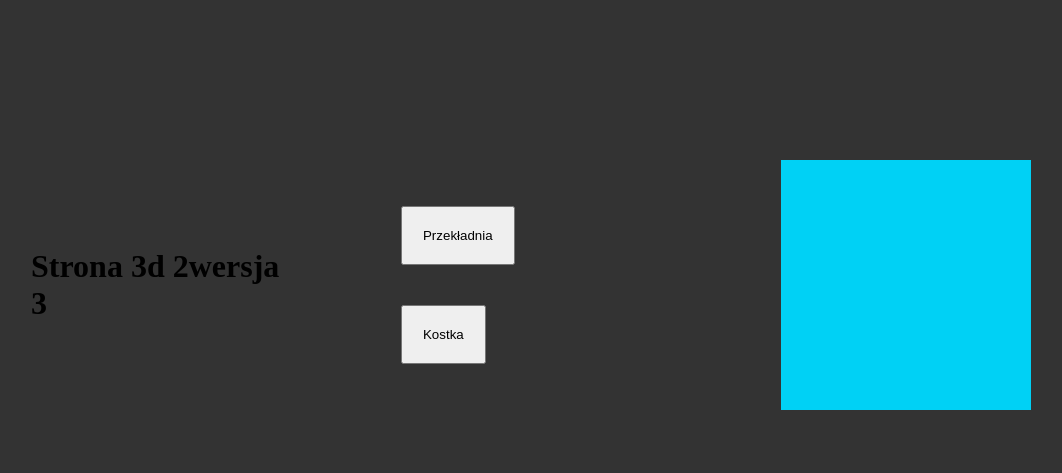
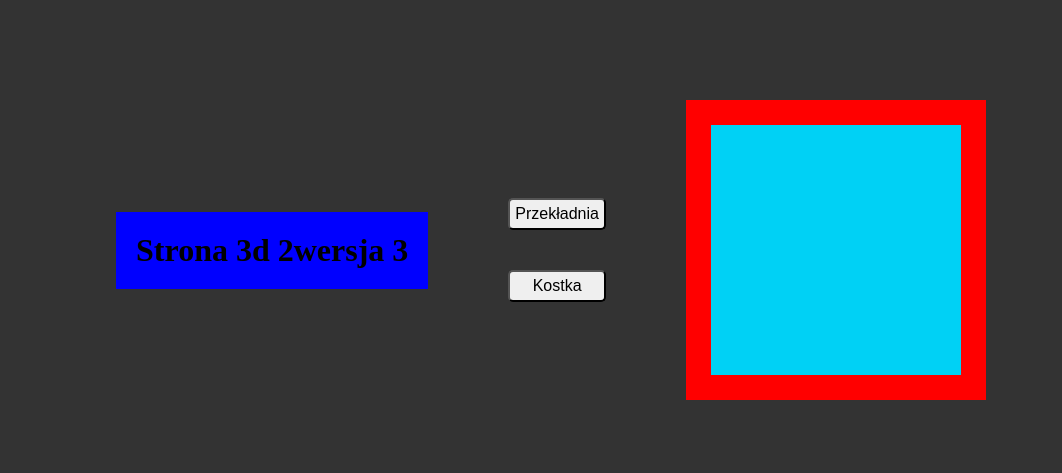
Before and after one commit to PabloPiccolo/three3d3, a plain HTML site: page index.html in a window 1280 px wide. Shown: the whole page, without its empty margins (89-1151 px from the left). Drawn offline with nearby package versions, Linux system fonts and the light colour scheme; animation ran at ten frames a second.

Commit message:
add css file css 2

```diff
--- a/style.css
+++ b/style.css
@@ -10,3 +10,34 @@ body{
     justify-content: center;
     align-items: center;
 }
+
+h1{
+    background-color: blue;
+}
+
+button{
+    margin: 20px;
+    padding: 5px;
+    font-size: 16px;
+    cursor: pointer;
+    border-radius: 5px;
+    transition: background-color 0.5s;
+}
+
+.button:hover{
+    background-color: rgb(222, 226, 239);
+
+}
+.buttons{
+    display: flex;
+    flex-direction: column;
+
+}
+
+.canvas{
+    display: flex;
+    justify-content: center;align-items: center;
+    width: 300px;
+    height: 300px;
+    background-color: red;
+}
```
Also changed, not shown: index.html (+1 -1 lines).
